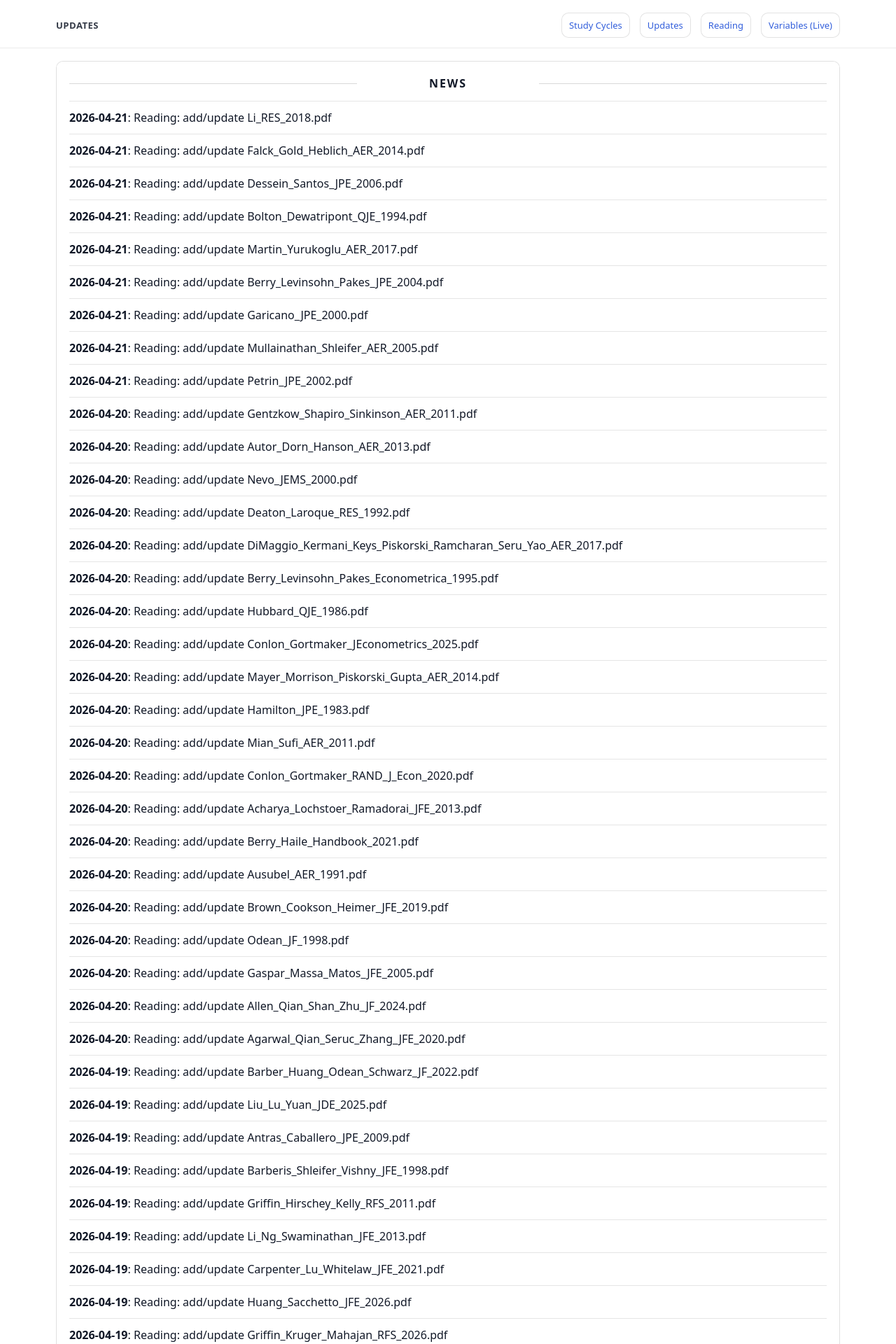
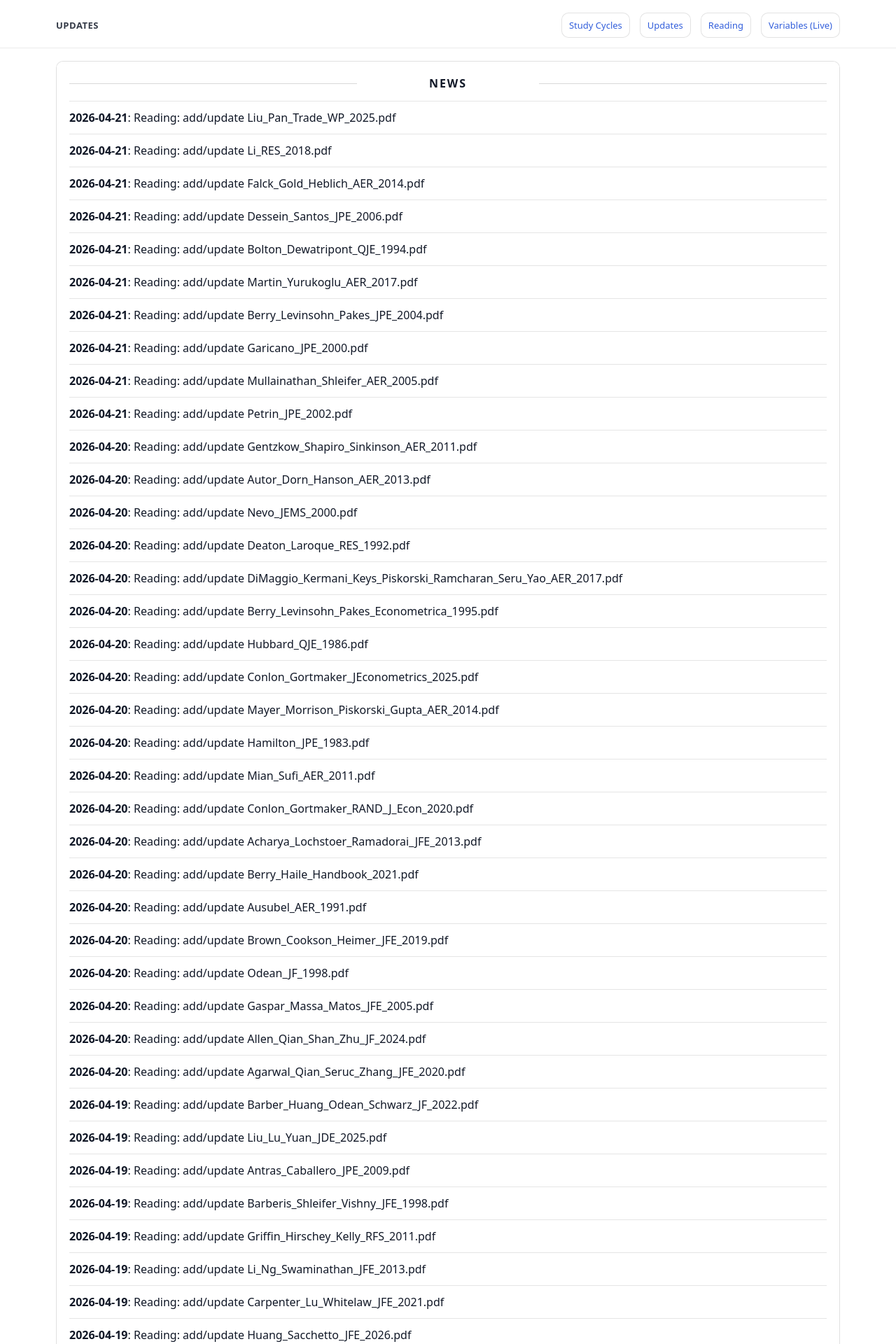
Before and after one commit to yaxinzn/study-archive, a Jekyll site: the page built from updates/index.md, in a window 1280 px wide. Shown: the top 1920 px of the page at 70% size. Built offline with Jekyll 4.4.1, drawn with Linux system fonts in a browser that asks for light colours; some of the changed text lies outside the part shown.

Commit message:
chore: update NEWS feed

```diff
--- a/_data/news.yml
+++ b/_data/news.yml
@@ -1,4 +1,7 @@
 # Auto-generated update history (sorted newest -> oldest). Do not edit manually.
+- ts: "1776763727"
+  date: "2026-04-21"
+  title: "Reading: add/update Liu_Pan_Trade_WP_2025.pdf"
 - ts: "1776763353"
   date: "2026-04-21"
   title: "Reading: add/update Li_RES_2018.pdf"
```
